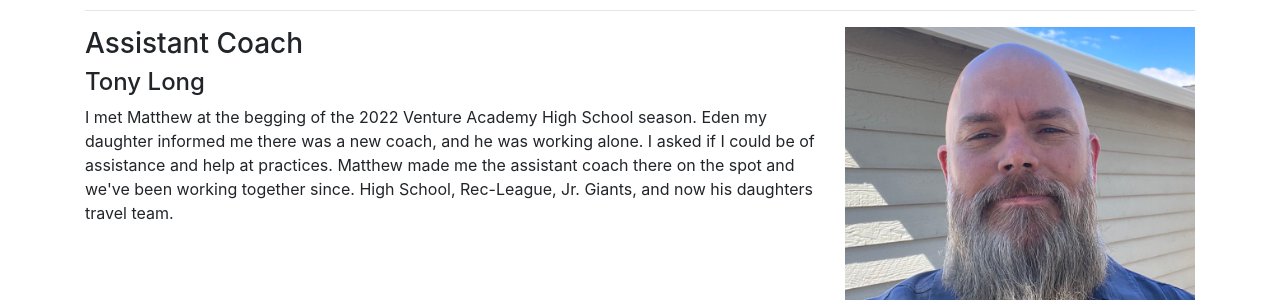
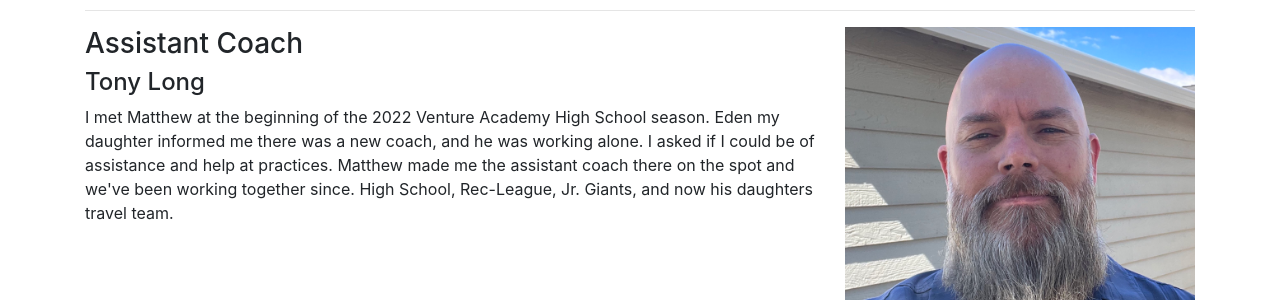
Before and after one commit to stocktonmermaids/stocktonmermaids.github.io, a Jekyll site: the page built from coaches.html, in a window 1280 px wide and 900 px high, scrolled down 404 px. Shown: the part 153-453 px from the top of the window. Built offline with Jekyll 4.4.1, drawn with Linux system fonts in a browser that asks for light colours; nearby versions of some CDN libraries.

Commit message:
MBH: new flyer and typo

```diff
--- a/coaches.html
+++ b/coaches.html
@@ -36,7 +36,7 @@
     <h3>Assistant Coach</h3>
     <h4>Tony Long</h4>
     <p>
-      I met Matthew at the begging of the 2022 Venture Academy High School season.
+      I met Matthew at the beginning of the 2022 Venture Academy High School season.
       Eden my daughter informed me there was a new coach, and he was working alone.
       I asked if I could be of assistance and help at practices.
       Matthew made me the assistant coach there on the spot and we've been working together since.
--- a/index.html
+++ b/index.html
@@ -8,7 +8,7 @@
     <div class="col-lg-1">
     </div>
     <div class="col-lg-10">
-        <img src="http://stocktonmermaids.com/media/images/SMTryout2022FALLflyer.jpg" style="width: 100%">
+        <img src="http://stocktonmermaids.com/media/images/SMOpenPractice2022Fallflyer.jpg" style="width: 100%">
     </div>
     <div class="col-lg-1">
     </div>
```
Also changed, not shown: media/images/SMOpenPractice2022Fallflyer.jpg (added).
